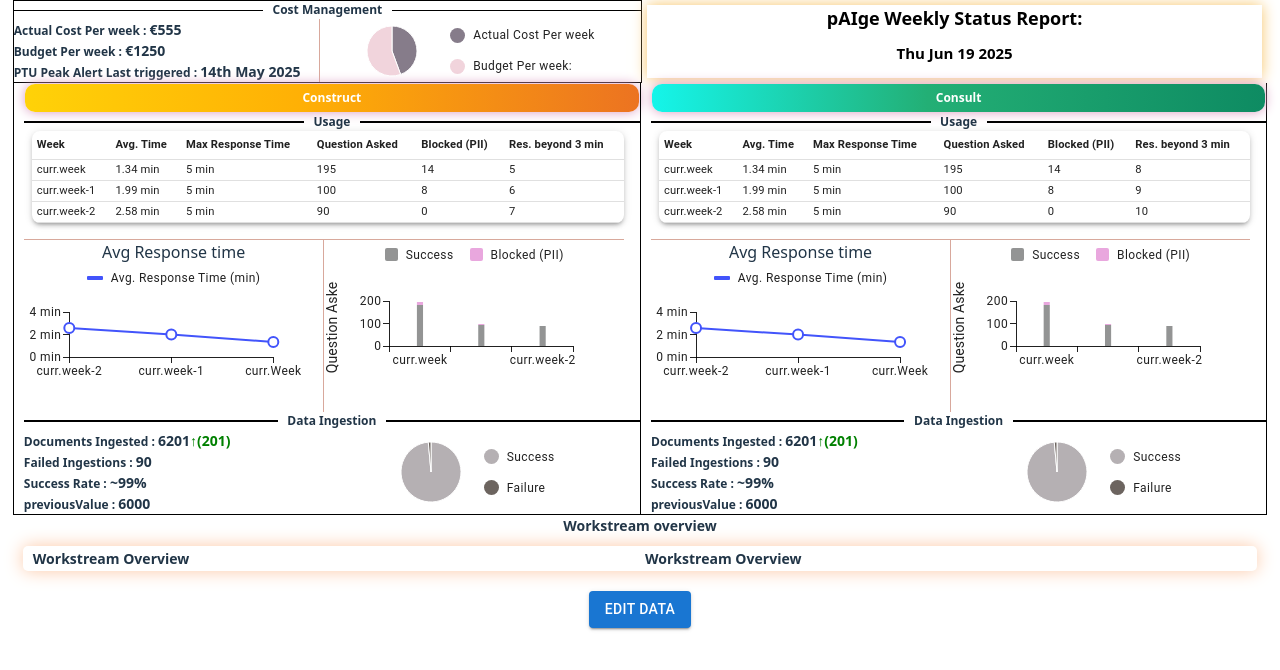
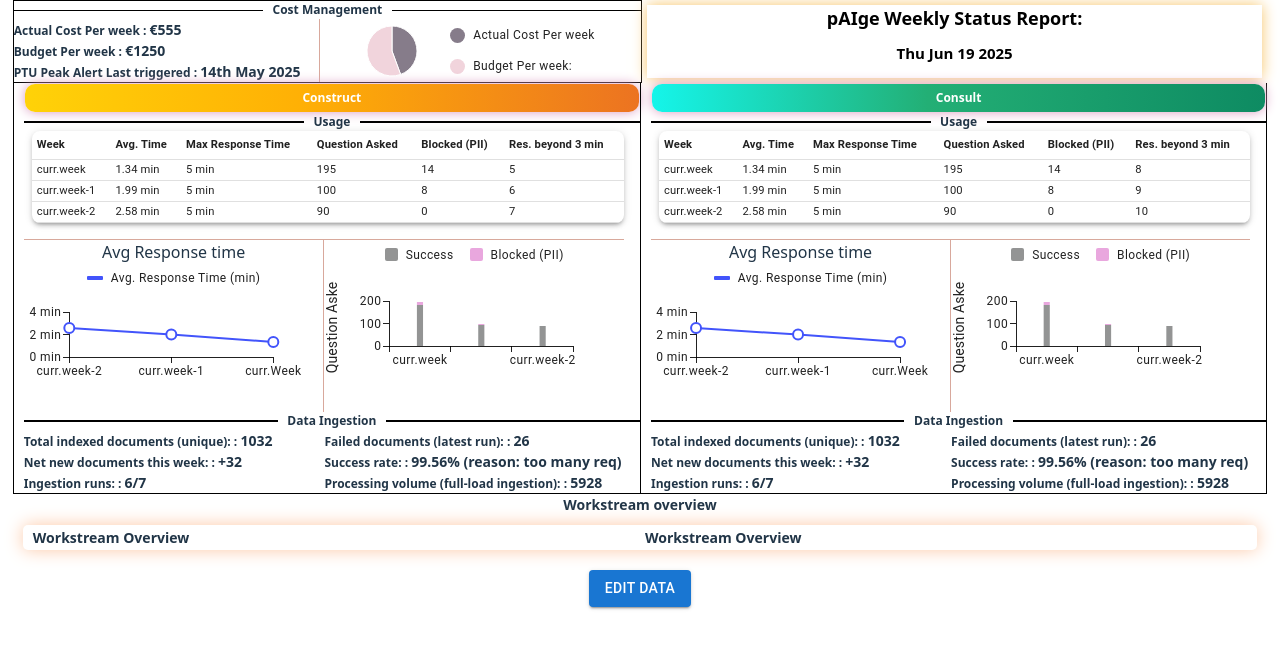
Before and after one commit to riturajSahaMaceGroup/wsr-report-generator, a React (Vite) app: page / in a window 1280 px wide. Shown: the top 670 px of the page. Built offline with nearby package versions, Linux system fonts and the light colour scheme; some icons are missing.

Commit message:
feat: new customisation

```diff
--- a/src/applicationStore/formSlice.js
+++ b/src/applicationStore/formSlice.js
@@ -56,40 +56,59 @@ const initialState = {
 
     },
     ingestion: [
+         {
+            title: "Total indexed documents (unique):",
+            value: 1032,
+        },
         {
-            title: "Documents Ingested",
-            value: 6201,
+            title: "Net new documents this week:",
+            value: "+32",
+        },
+        {
+            title: "Ingestion runs:",
+            value: "6/7",
+        },
+        {
+            title: "Failed documents (latest run):",
+            value: 26,
         },
 
         {
-            title: "Failed Ingestions",
-            value: 90,
+            title: "Success rate:",
+            value: "99.56% (reason: too many req)",
+        },
+
+        {
+            title: "Processing volume (full-load ingestion):",
+            value: 5928
+        },
+    ],
+    ingestion_consult:[
+         {
+            title: "Total indexed documents (unique):",
+            value: 1032,
         },
         {
-            title: "Success Rate",
-            value: "~99%",
+            title: "Net new documents this week:",
+            value: "+32",
         },
         {
-            title: "previousValue",
-            value: 6000,
-        },
-    ],
-    ingestion_consult: [
-        {
-            title: "Documents Ingested",
-            value: 6201,
+            title: "Ingestion runs:",
+            value: "6/7",
         },
         {
-            title: "Failed Ingestions",
-            value: 90,
+            title: "Failed documents (latest run):",
+            value: 26,
         },
+
         {
-            title: "Success Rate",
-            value: "~99%",
+            title: "Success rate:",
+            value: "99.56% (reason: too many req)",
         },
-         {
-            title: "previousValue",
-            value: 6000,
+
+        {
+            title: "Processing volume (full-load ingestion):",
+            value: 5928
         },
     ],
     githubSummary: {
--- a/src/component/FullDataForm.jsx
+++ b/src/component/FullDataForm.jsx
@@ -87,19 +87,19 @@ const handleUsageChangeConsult = (week, key) => (e) => {
   const handleIngestionChange = (index) => (e) => {
     const newIngestion = [...formData.ingestion];
     newIngestion[index] = { ...newIngestion[index], value: e.target.value };
-    // calculate the success %
+    // // calculate the success %
 
-    const ingested = Number(newIngestion[0].value);
-    const failed = Number(newIngestion[1].value);
+    // const ingested = Number(newIngestion[0].value);
+    // const failed = Number(newIngestion[1].value);
 
-    const successRate = ingested
-      ? `~${(((ingested - failed) / ingested) * 100).toFixed(2)}%`
-      : "~0%";
+    // const successRate = ingested
+    //   ? `~${(((ingested - failed) / ingested) * 100).toFixed(2)}%`
+    //   : "~0%";
 
-    newIngestion[2] = {
-      ...newIngestion[2],
-      value: successRate
-    };
+    // newIngestion[2] = {
+    //   ...newIngestion[2],
+    //   value: successRate
+    // };
 
     setFormData((prev) => ({ ...prev, ingestion: newIngestion }));
   };
@@ -225,7 +225,6 @@ const handleUsageChangeConsult = (week, key) => (e) => {
                   label={item.title}
                   value={item.value.toString()}
                   onChange={handleIngestionChange(idx)}
-                  disabled={idx == 2 ? true : false}
                 />
               </Grid>
             ))}
--- a/src/component/Injetion.jsx
+++ b/src/component/Injetion.jsx
@@ -24,9 +24,7 @@ const Injetion = ({type}) => {
                 fontSize: "14px"
             }}>
                 {data.map((item, idx) => {
-                    return idx == 0?<div style={{display: "flex"}}><TableContent title={item.title} value={item.value} key={idx} /> {
-                       <span style={{color: item.value - previousValue > 0 ? "green" : "red",fontWeight:"bold"}}>{` ${item.value - previousValue > 0 ? "↑" : "↓"}(${item.value - previousValue})`}</span>
-                    }  </div>:<TableContent title={item.title} value={item.value} key={idx} />
+                    return idx<3?<TableContent title={item.title} value={item.value} key={idx} />:null
                 })}
 
             </div>
@@ -34,8 +32,14 @@ const Injetion = ({type}) => {
             <div style={{
                 display: "flex",
                 flex: .5,
+                flexDirection: "column",
+                alignItems: "start",
+                fontSize: "14px"
             }}>
-                <PieChart
+                {data.map((item, idx) => {
+                    return idx>=3?<TableContent title={item.title} value={item.value} key={idx} />:null
+                })}
+                {/* <PieChart
                     series={[
                         {
                             data: [
@@ -46,7 +50,7 @@ const Injetion = ({type}) => {
                     ]}
                     width={90}
                     height={70}
-                />
+                /> */}
                 {/* <Gauge
                     value={75}
                     startAngle={0}
--- a/src/hooks/useGetRagStatus.js
+++ b/src/hooks/useGetRagStatus.js
@@ -13,8 +13,8 @@ const useGetRagStatus = (statusOf) => {
         cost: value.cost,
         usage_construct: value.usage.construct.week_0["Avg. Response Time"].split(" ")[0],
         usage_consult: value.usage.consult.week_0["Avg. Response Time"].split(" ")[0],
-        dataIngestion: parseFloat(value.ingestion[2].value.match(/[\d.]+/)[0]),
-        dataIngestion_consult: parseFloat(value.ingestion_consult[2].value.match(/[\d.]+/)[0]),
+        dataIngestion: parseFloat(value.ingestion[4].value.match(/[\d.]+/)[0]),
+        dataIngestion_consult: parseFloat(value.ingestion_consult[4].value.match(/[\d.]+/)[0]),
     };
 
     return useMemo(() => {
```
